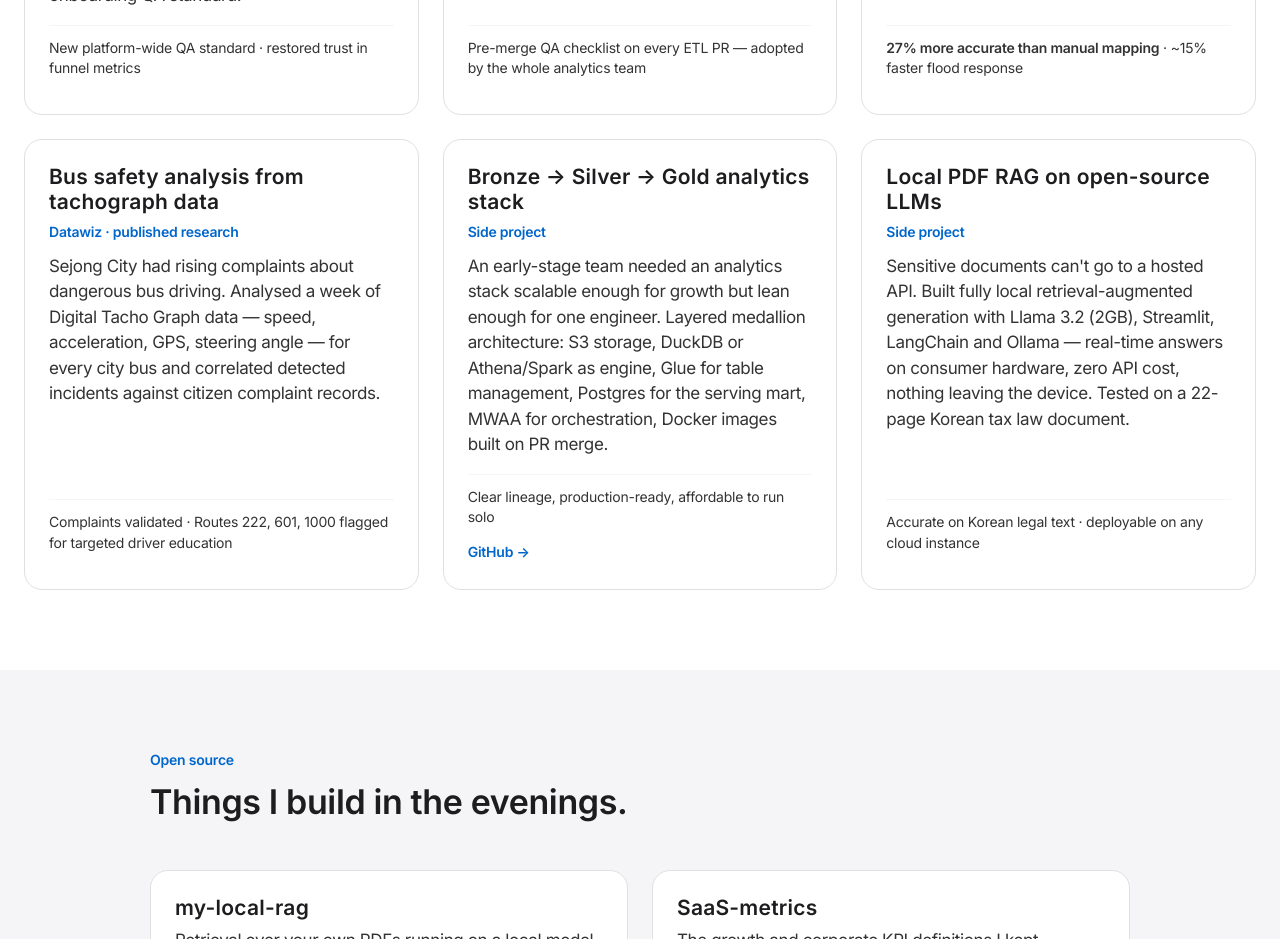
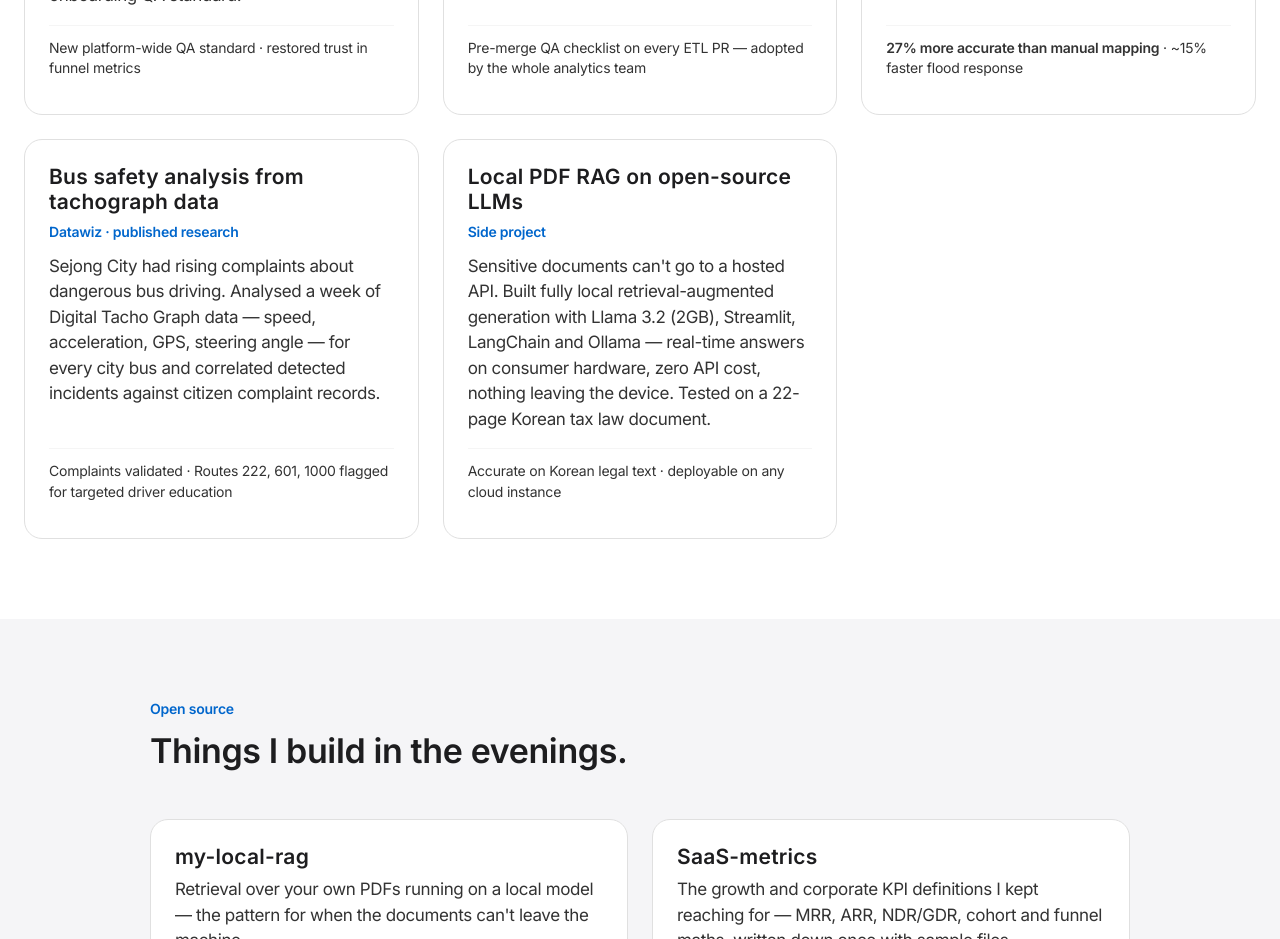
Before and after one commit to mbilalnust/BilalPortfolio, a React (Vite) app: page / in a window 1280 px wide. Shown: the part 5780-6719 px from the top of the page. Built offline with nearby package versions, Linux system fonts and the light colour scheme; no server answers.

Commit message:
Remove retired ETL learning project from portfolio

```diff
--- a/data.ts
+++ b/data.ts
@@ -236,14 +236,6 @@ export const WORK_ITEMS: WorkItem[] = [
     where: "Datawiz · published research",
     description: "Sejong City had rising complaints about dangerous bus driving. Analysed a week of Digital Tacho Graph data — speed, acceleration, GPS, steering angle — for every city bus and correlated detected incidents against citizen complaint records.",
     result: "Complaints validated · Routes 222, 601, 1000 flagged for targeted driver education"
-  },
-  {
-    id: "11",
-    title: "Bronze → Silver → Gold analytics stack",
-    where: "Side project",
-    description: "An early-stage team needed an analytics stack scalable enough for growth but lean enough for one engineer. Layered medallion architecture: S3 storage, DuckDB or Athena/Spark as engine, Glue for table management, Postgres for the serving mart, MWAA for orchestration, Docker images built on PR merge.",
-    result: "Clear lineage, production-ready, affordable to run solo",
-    githubUrl: "https://github.com/mbilalnust/ETL-poor-man-pipeline"
   },
   {
     id: "12",
```
